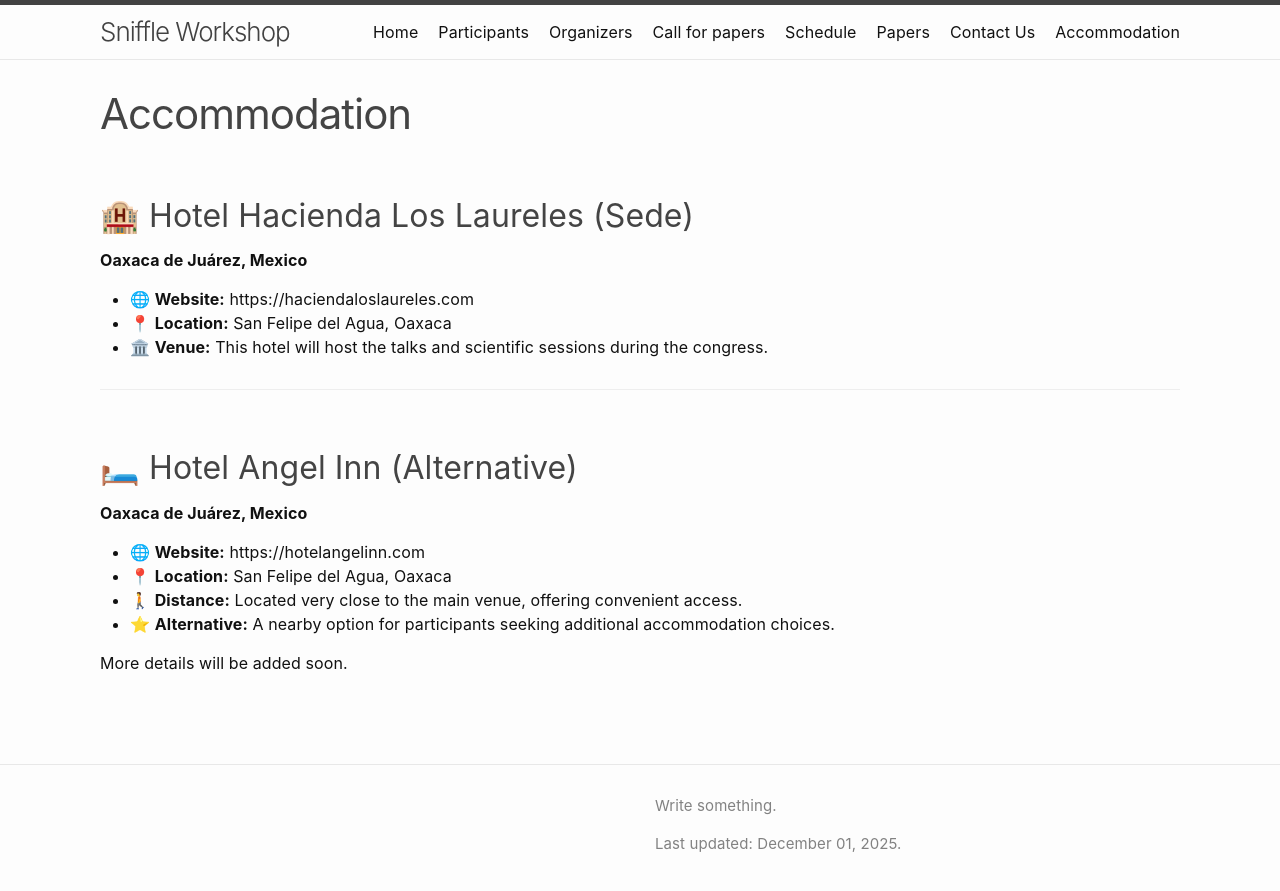
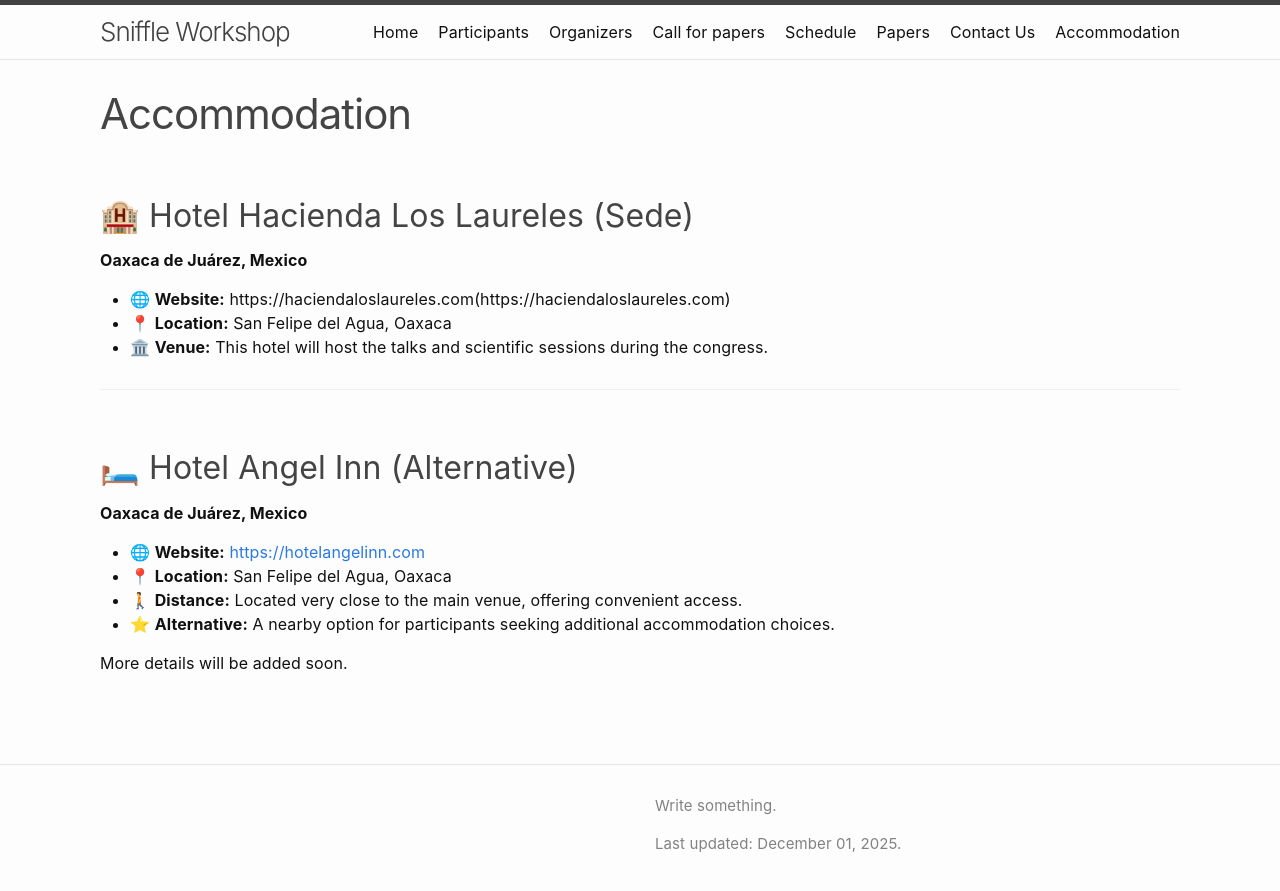
Before and after one commit to celmechcongress2026/celmechcongress2026.github.io, a Jekyll site: the page built from accommodation.md, in a window 1280 px wide. Shown: the top 891 px of the page. Built offline with Jekyll 4.4.1, drawn with Linux system fonts in a browser that asks for light colours; part of the change alters nothing that is shown.

Commit message:
Update accommodation.md

```diff
--- a/accommodation.md
+++ b/accommodation.md
@@ -7,7 +7,7 @@ permalink: /accommodation/
 ## 🏨 Hotel Hacienda Los Laureles (Sede)
 **Oaxaca de Juárez, Mexico**
 
-- 🌐 **Website:** https://haciendaloslaureles.com
+- 🌐 **Website:** https://haciendaloslaureles.com(https://haciendaloslaureles.com)
 - 📍 **Location:** San Felipe del Agua, Oaxaca
 - 🏛️ **Venue:** This hotel will host the talks and scientific sessions during the congress.
 
@@ -16,7 +16,7 @@ permalink: /accommodation/
 ## 🛏️ Hotel Angel Inn (Alternative)
 **Oaxaca de Juárez, Mexico**
 
-- 🌐 **Website:** https://hotelangelinn.com
+- 🌐 **Website:** [https://hotelangelinn.com](http://www.hotelangelinn.com/)
 - 📍 **Location:** San Felipe del Agua, Oaxaca
 - 🚶 **Distance:** Located very close to the main venue, offering convenient access.
 - ⭐ **Alternative:** A nearby option for participants seeking additional accommodation choices.
```
